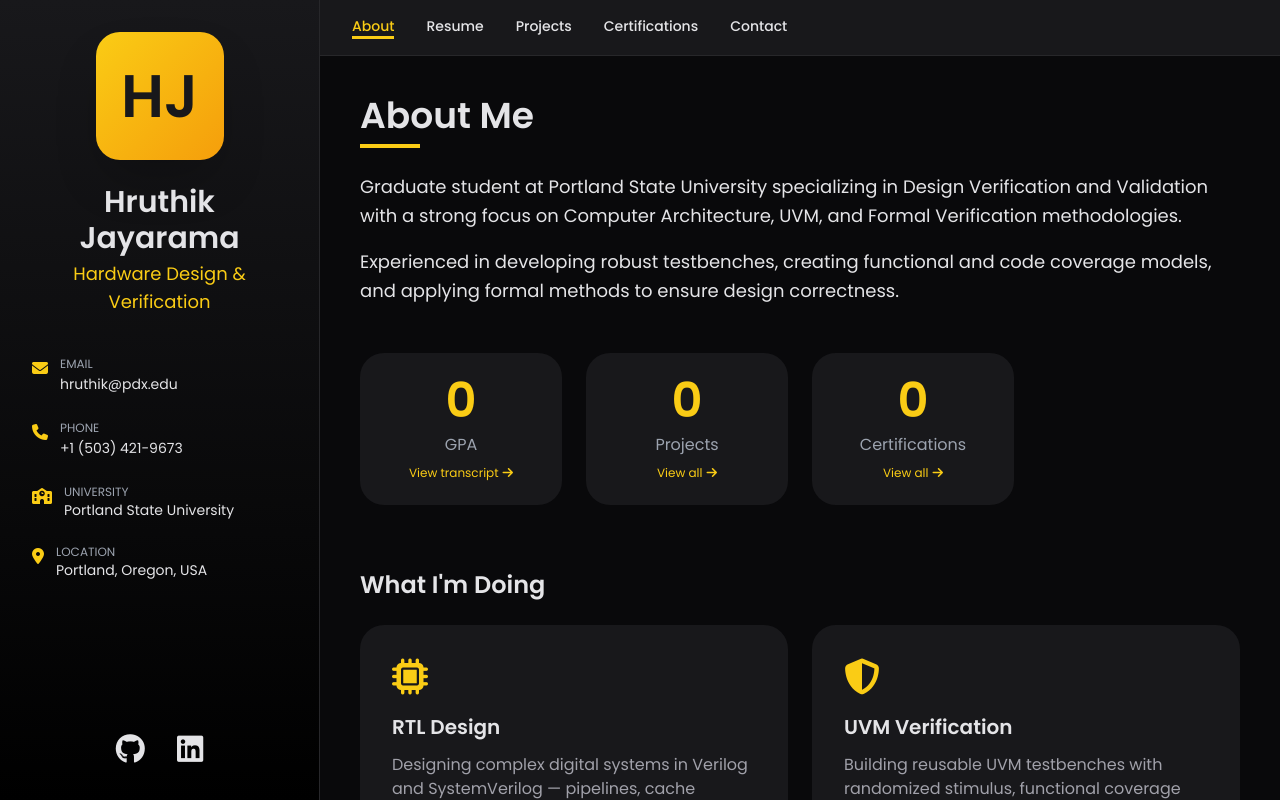
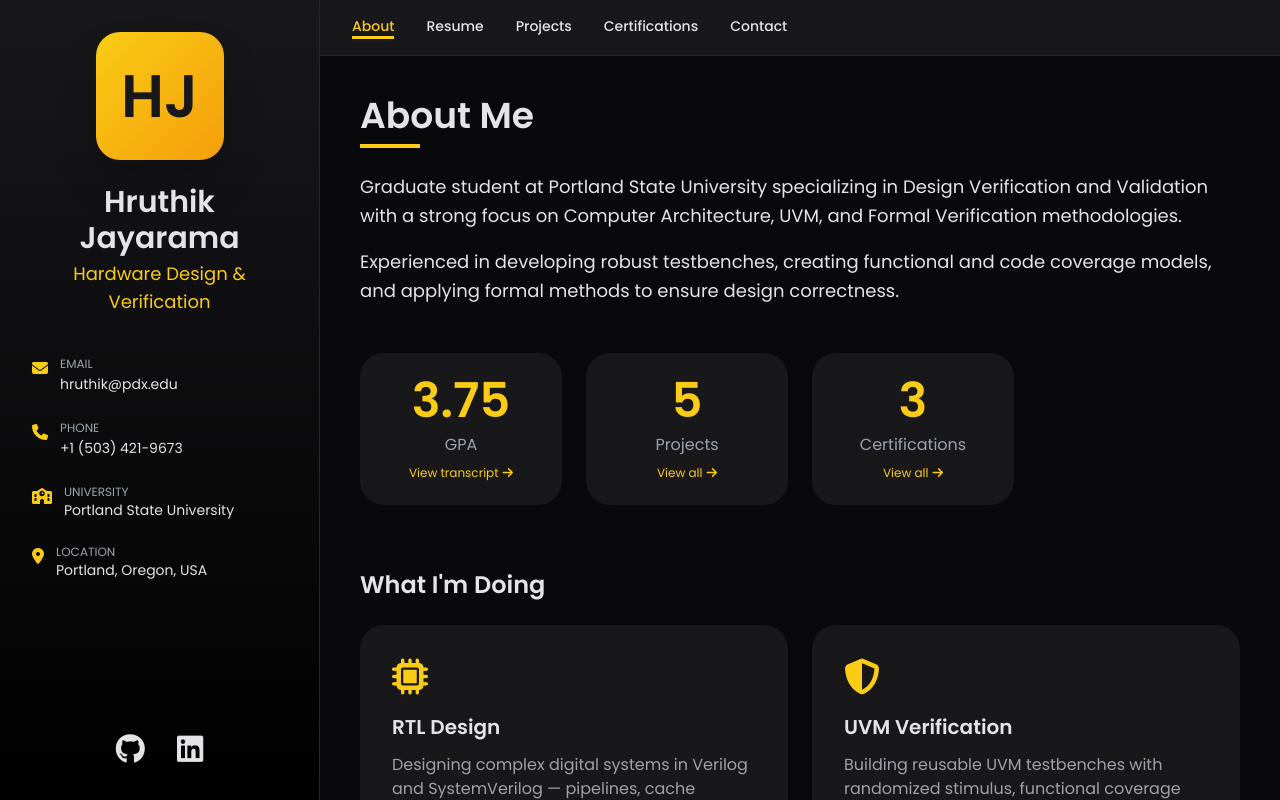
Before and after one commit to hruthikj7349/github-portfolio, a plain HTML site: page index.html in a window 1280 px wide. Drawn offline with nearby package versions, Linux system fonts and the light colour scheme.

Commit message:
Update index.html

```diff
--- a/index.html
+++ b/index.html
@@ -294,6 +294,24 @@
   </div>
 
   <script>
+      function animateCountUp() {
+      document.querySelectorAll('.count-up').forEach(el => {
+        const target = parseFloat(el.dataset.target);
+        const decimals = parseInt(el.dataset.decimals) || 0;
+        const duration = 1200;
+        const steps = 60;
+        const increment = target / steps;
+        let current = 0;
+        let step = 0;
+        el.textContent = decimals > 0 ? (0).toFixed(decimals) : '0';
+        const timer = setInterval(() => {
+          step++;
+          current = step >= steps ? target : current + increment;
+          el.textContent = decimals > 0 ? current.toFixed(decimals) : Math.round(current);
+          if (step >= steps) clearInterval(timer);
+        }, duration / steps);
+      });
+    }
     function showPage(page) {
       document.querySelectorAll('.page').forEach(p => p.classList.add('hidden'));
       document.getElementById('page-' + page).classList.remove('hidden');
```
